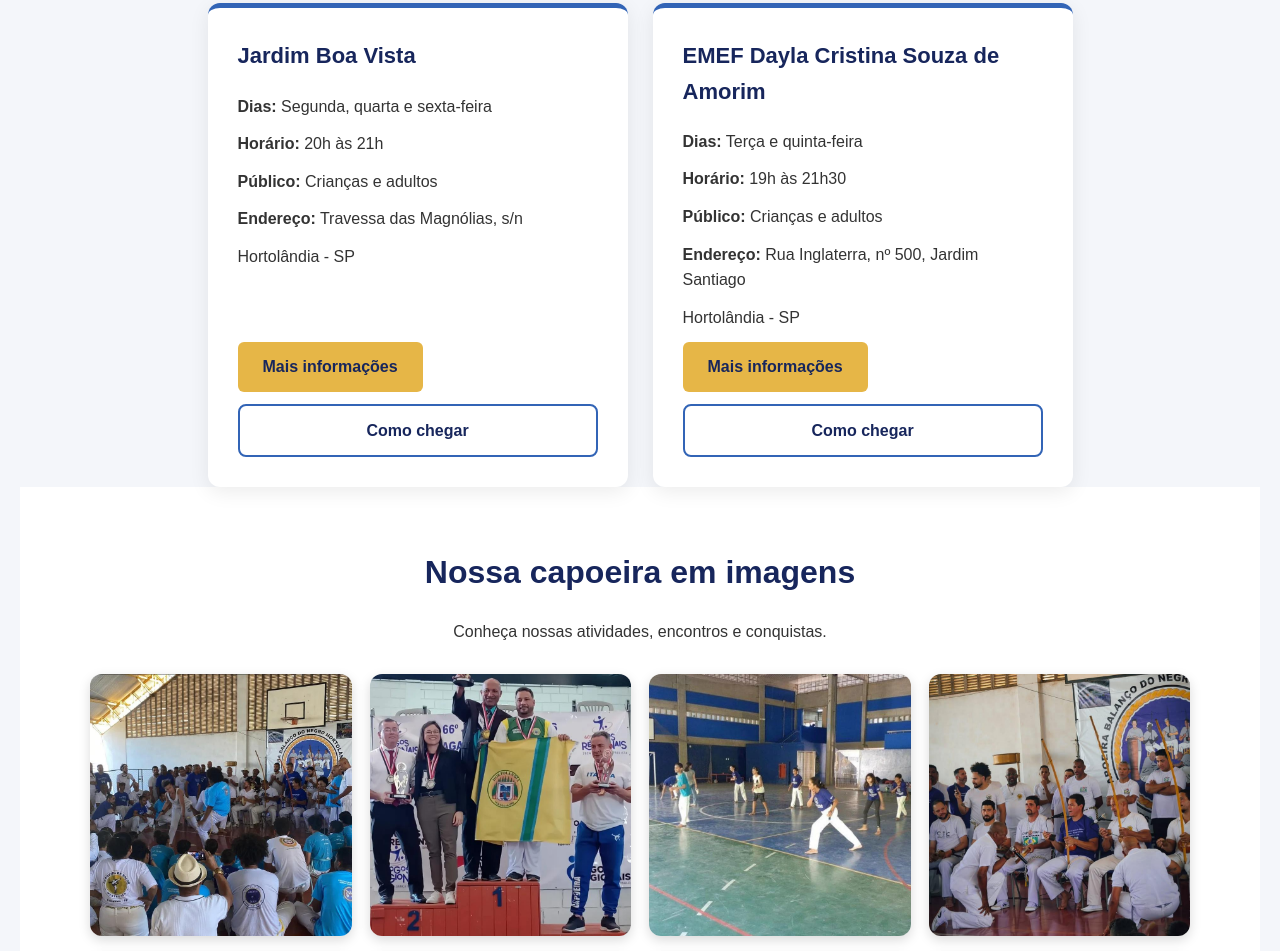
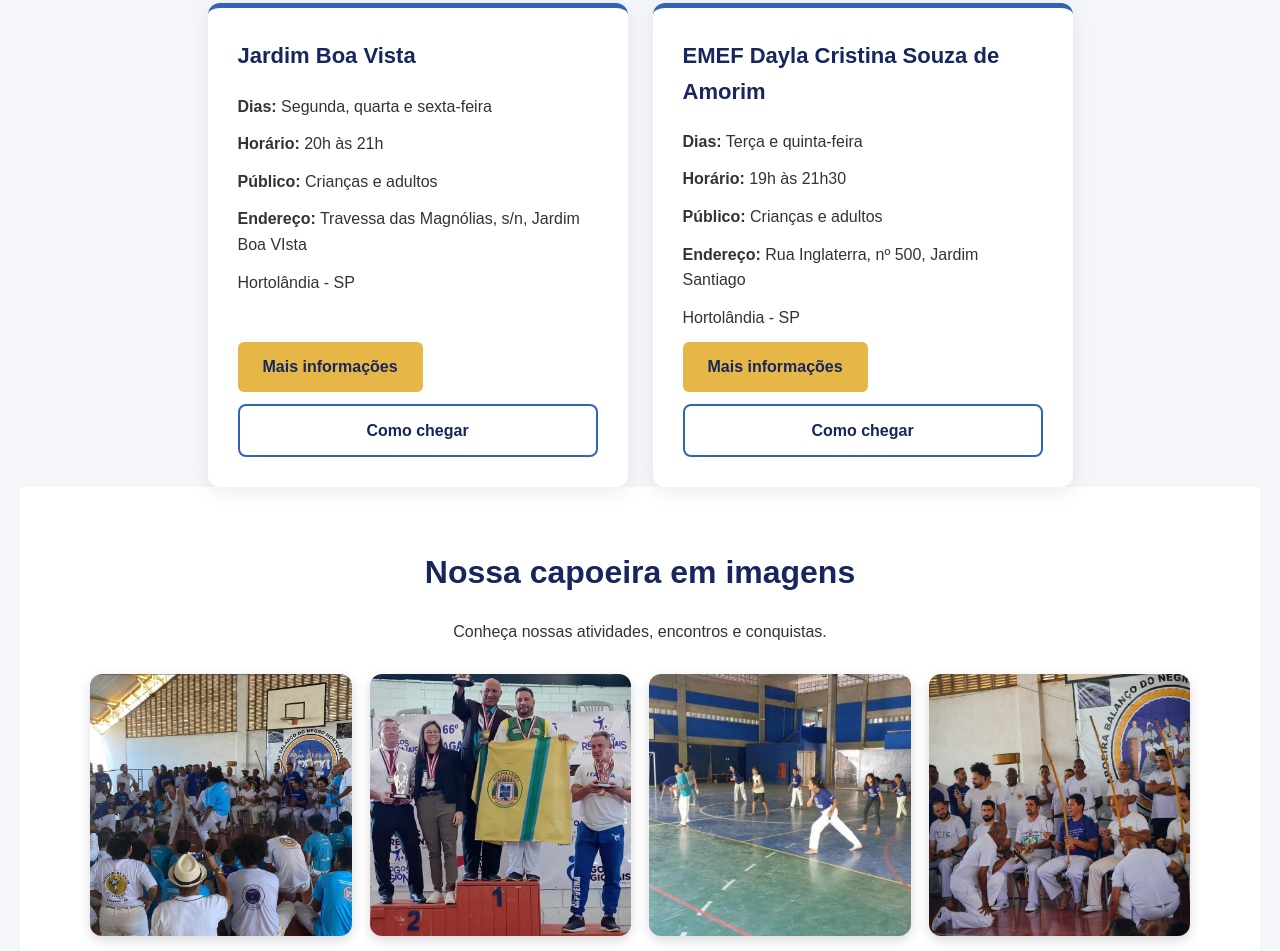
Before and after one commit to joaoigorbernardes28-art/balanco-do-negro, a plain HTML site: page index.html in a window 1280 px wide. Shown: the part 1192-2143 px from the top of the page. Drawn offline with Linux system fonts and the light colour scheme.

Commit message:
Add files via upload

```diff
--- a/index.html
+++ b/index.html
@@ -115,7 +115,7 @@
 
                     <p><strong>Público:</strong> Crianças e adultos</p>
 
-                    <p><strong>Endereço:</strong> Travessa das Magnólias, s/n</p>
+                    <p><strong>Endereço:</strong> Travessa das Magnólias, s/n, Jardim Boa VIsta</p>
 
                     <p>Hortolândia - SP</p>
 
```
